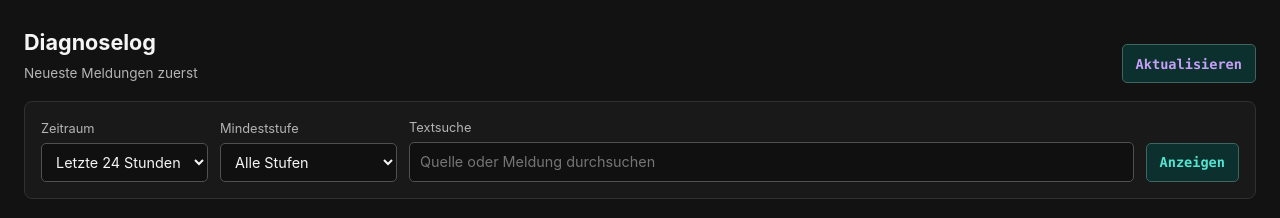
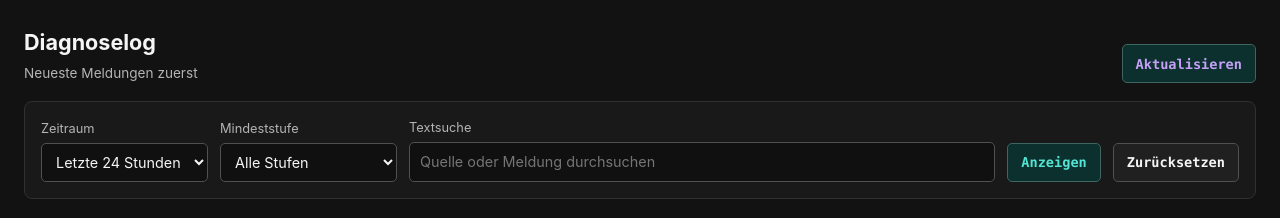
Before and after one commit to MrReSc/NewTVShowsNG2, a Python web app: template src/newtvshowsng2/templates/log.html in a window 1280 px wide. Shown: the part 152-370 px from the top of the page. Run offline with Jinja, Linux system fonts and the light colour scheme; the template is opened without the code that fills it, so the values that code supplies are empty.

Commit message:
Add log filter reset button

```diff
--- a/src/newtvshowsng2/templates/log.html
+++ b/src/newtvshowsng2/templates/log.html
@@ -36,6 +36,8 @@
     .filters input { width: 100%; }
     .button { display: inline-flex; align-items: center; justify-content: center; min-height: 39px; padding: 8px 13px; border: 1px solid #3d6661; border-radius: 5px; background: #0c302d; color: var(--link); font: 700 .85rem ui-monospace, SFMono-Regular, Menlo, Consolas, monospace; text-decoration: none; cursor: pointer; }
     .button:hover { background: #17433e; }
+    .button.reset { border-color: #505050; background: #202020; color: var(--text); }
+    .button.reset:hover { background: #2a2a2a; }
     .result-meta { display: flex; flex-wrap: wrap; justify-content: space-between; gap: 4px 18px; margin: 0 0 10px; color: var(--muted); font-size: .82rem; }
     .entries { margin: 0; padding: 0; list-style: none; border: 1px solid var(--border); border-radius: 8px; background: var(--surface); }
     .entry { display: grid; grid-template-columns: 210px 82px minmax(0, 1fr); gap: 12px; padding: 13px 16px; border-bottom: 1px solid var(--border); }
@@ -93,6 +95,7 @@
         <input type="search" name="q" value="{{ search }}" maxlength="200" placeholder="Quelle oder Meldung durchsuchen">
       </label>
       <button class="button" type="submit">Anzeigen</button>
+      <a class="button reset" href="/log">Zurücksetzen</a>
     </form>
     <div class="result-meta">
       <span>{{ entry_count }} passende Einträge</span>
```
Also changed, not shown: tests/test_logging_and_server.py (+1 -0 lines).
